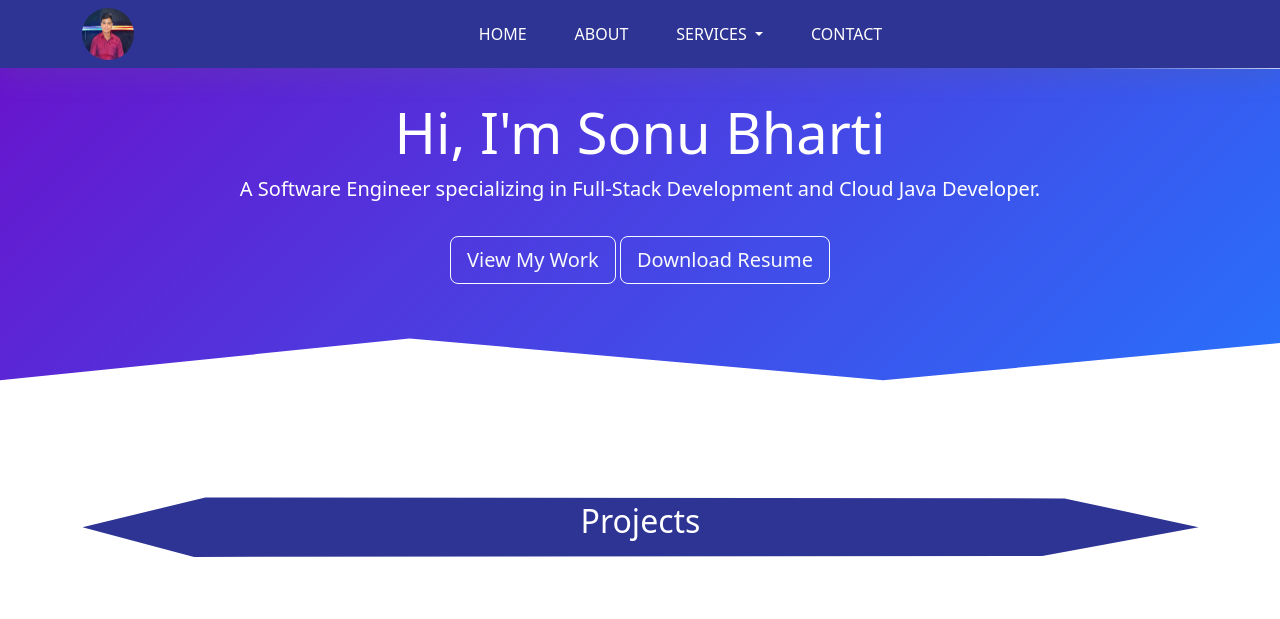
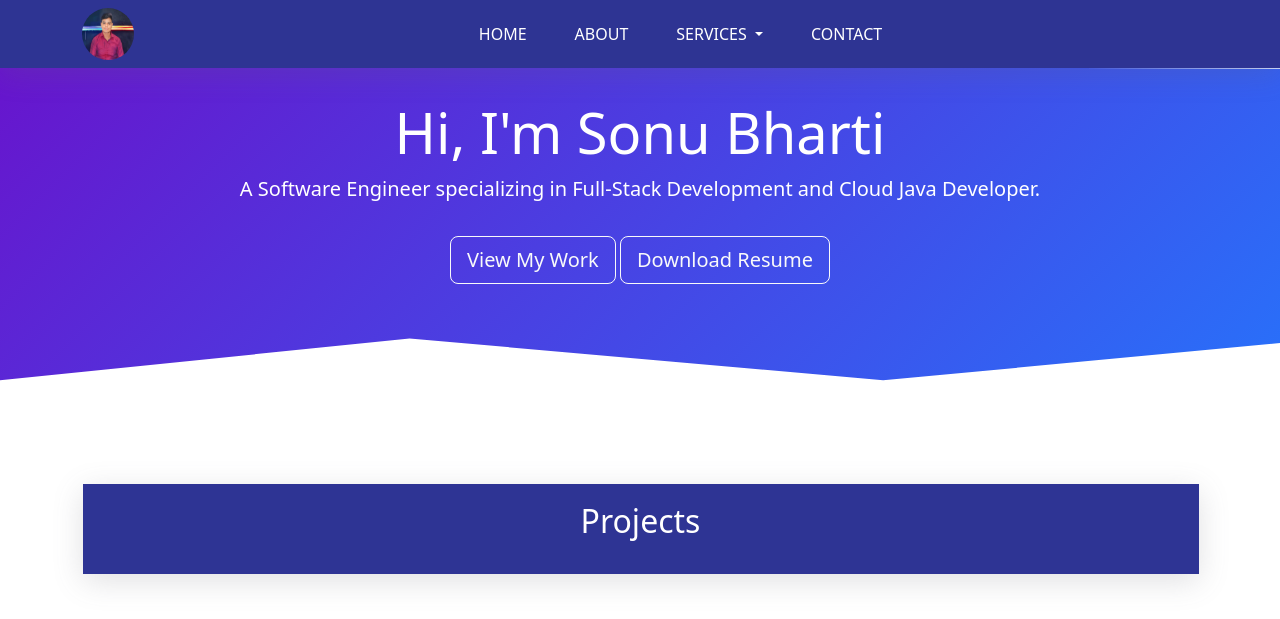
Before and after one commit to bhartisonugit9432/portfolio, a plain HTML site: page index.html in a window 1280 px wide. Shown: the top 619 px of the page. Drawn offline with nearby package versions, Linux system fonts and the light colour scheme; grey boxes are pictures that could not be loaded; a script that the page names is missing.

Commit message:
Update style.css

```diff
--- a/Assets/css/style.css
+++ b/Assets/css/style.css
@@ -77,7 +77,7 @@ body {
     height: 90px;
     margin-top: 12px;
     padding: 18px;
-    clip-path: polygon(88% 16%, 100% 48%, 86% 80%, 10% 81%, 0% 48%, 11% 15%);
+/*     clip-path: polygon(88% 16%, 100% 48%, 86% 80%, 10% 81%, 0% 48%, 11% 15%); */
     text-align: center;
 
 }
```
